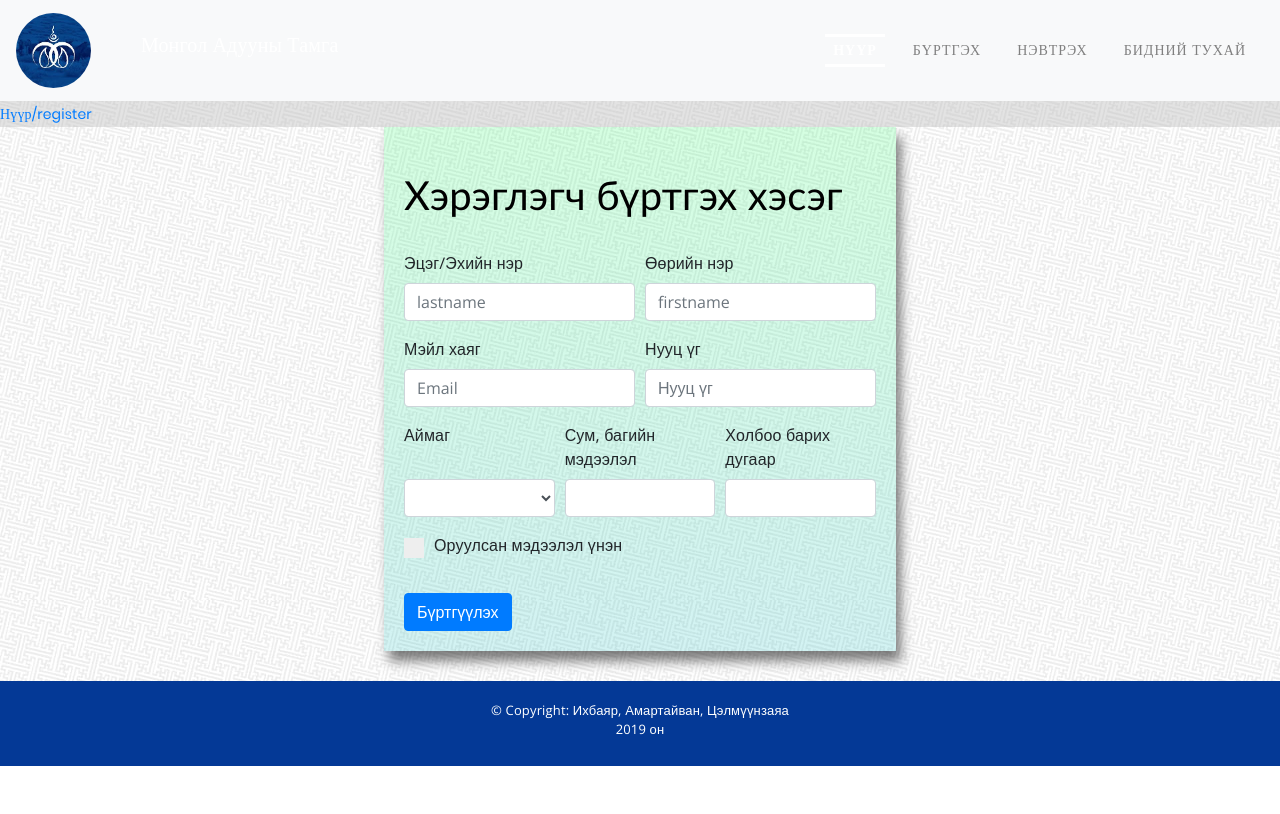
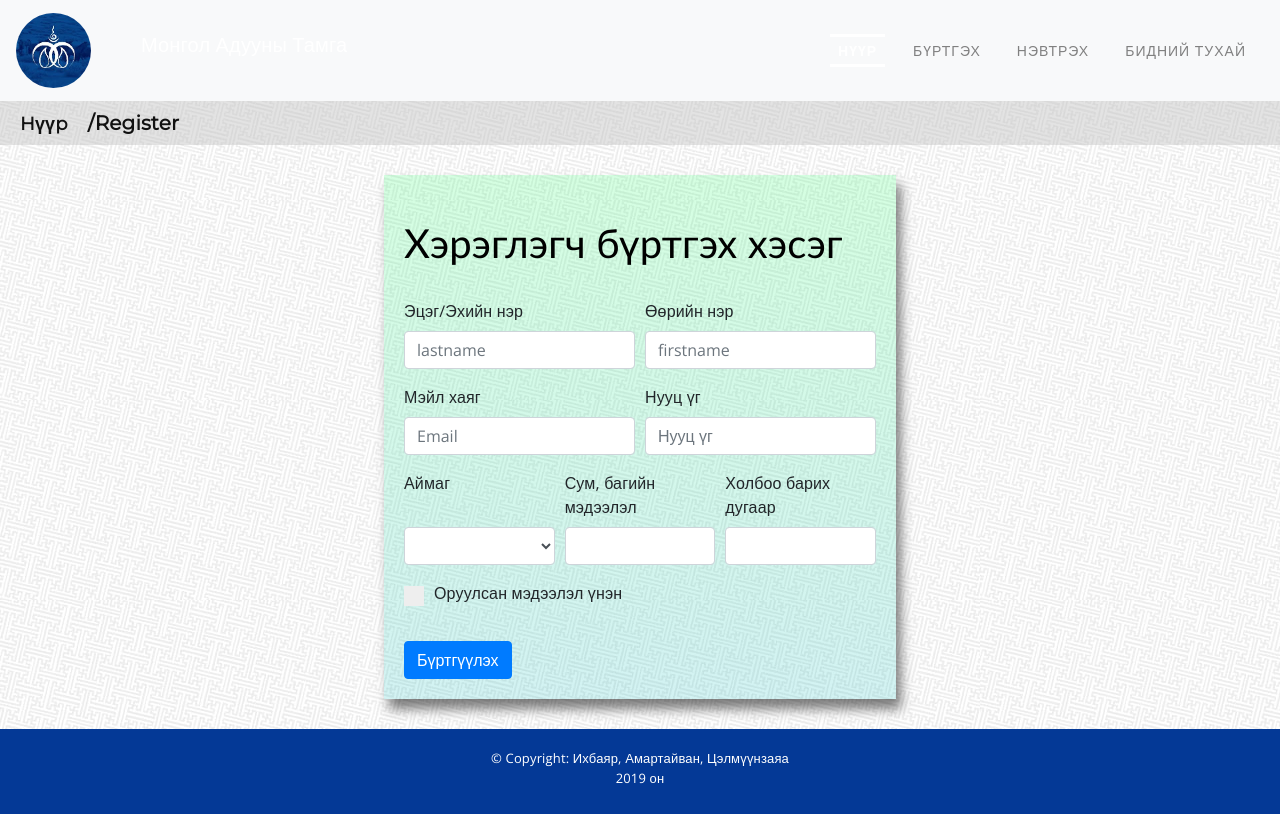
Before and after one commit to Amkaaa/HorseStampProject, a Vue app in the folder frontend/: page /#/register in a window 1280 px wide. Built offline with nearby package versions, Linux system fonts and the light colour scheme; no server answers; what vue-clip, vue-picture-input would draw is missing.

Commit message:
IMP new haha

```diff
--- a/frontend/src/components/Login.vue
+++ b/frontend/src/components/Login.vue
@@ -109,41 +109,9 @@ export default {
     margin-left: auto;
     margin-right: auto;
 }
+@import url('https://fonts.googleapis.com/css?family=Montserrat&display=swap');
+@import url('https://fonts.googleapis.com/css?family=Raleway:400,500,800');
 
-@font-face {
-  font-family: Poppins-Regular;
-  src: url('../fonts/poppins/Poppins-Regular.ttf');
-}
-
-@font-face {
-  font-family: Poppins-Medium;
-  src: url('../fonts/poppins/Poppins-Medium.ttf');
-}
-
-@font-face {
-  font-family: Poppins-Bold;
-  src: url('../fonts/poppins/Poppins-Bold.ttf');
-}
-
-@font-face {
-  font-family: Poppins-SemiBold;
-  src: url('../fonts/poppins/Poppins-SemiBold.ttf');
-}
-
-@font-face {
-  font-family: Montserrat-Bold;
-  src: url('../fonts/montserrat/Montserrat-Bold.ttf');
-}
-
-@font-face {
-  font-family: Montserrat-SemiBold;
-  src: url('../fonts/montserrat/Montserrat-SemiBold.ttf');
-}
-
-@font-face {
-  font-family: Montserrat-Regular;
-  src: url('../fonts/montserrat/Montserrat-Regular.ttf');
-}
 /*//////////////////////////////////////////////////////////////////
 [ RESTYLE TAG ]*/
 
@@ -155,12 +123,10 @@ export default {
 
 body, html {
   height: 100%;
-  font-family: Poppins-Regular, sans-serif;
 }
 
 /*---------------------------------------------*/
 a {
-  font-family: Poppins-Regular;
   font-size: 14px;
   line-height: 1.7;
   color: #666666;
@@ -186,7 +152,6 @@ h1,h2,h3,h4,h5,h6 {
 }
 
 p {
-  font-family: Poppins-Regular;
   font-size: 14px;
   line-height: 1.7;
   color: #666666;
@@ -251,14 +216,12 @@ iframe {
 }
 
 .txt1 {
-  font-family: Montserrat-Regular;
   font-size: 13px;
   line-height: 1.4;
   color: #555555;
 }
 
 .txt2 {
-  font-family: Montserrat-Regular;
   font-size: 13px;
   line-height: 1.4;
   color: #999999;
@@ -351,7 +314,6 @@ iframe {
 .login100-form-title {
   width: 100%;
   display: block;
-  font-family: Poppins-Regular;
   font-size: 35px;
   color: #333333;
   line-height: 1.5;
@@ -374,7 +336,6 @@ iframe {
 }
 
 .label-input100 {
-  font-family: Montserrat-Regular;
   font-size: 18px;
   height: 80px;
   color: #999999;
@@ -398,7 +359,6 @@ iframe {
   display: block;
   width: 100%;
   background: transparent;
-  font-family: Montserrat-Regular;
   font-size: 18px;
   color: #555555;
   line-height: 1.2;
@@ -476,7 +436,6 @@ input.input100 {
   display: none;
 }
 .label-checkbox100 {
-  font-family: Poppins-Regular;
   font-size: 13px;
   color: #999999;
   line-height: 1.4;
@@ -487,7 +446,6 @@ input.input100 {
 }
 .label-checkbox100::before {
   content: "\f00c";
-  font-family: FontAwesome;
   font-size: 13px;
   color: transparent;
   display: -webkit-box;
@@ -537,7 +495,6 @@ input.input100 {
   height: 50px;
   border-radius: 10px;
   background: #6675df;
-  font-family: Montserrat-Bold;
   font-size: 12px;
   color: #fff;
   line-height: 1.2;
@@ -596,7 +553,6 @@ input.input100 {
   transform: translateY(-50%);
   right: 12px;
   pointer-events: none;
-  font-family: Poppins-Regular;
   color: #c80000;
   font-size: 13px;
   line-height: 1.4;
@@ -610,7 +566,6 @@ input.input100 {
 }
 .alert-validate::after {
   content: "\f12a";
-  font-family: FontAwesome;
   display: block;
   position: absolute;
   z-index: 110;
--- a/frontend/src/components/about.vue
+++ b/frontend/src/components/about.vue
@@ -69,7 +69,9 @@ export default {
 }
 </script>
 <style>
-    @import url('https://fonts.googleapis.com/css?family=Roboto&display=swap');
+  @import url('https://fonts.googleapis.com/css?family=Roboto&display=swap');
+  @import url('https://fonts.googleapis.com/css?family=Montserrat&display=swap');
+  @import url('https://fonts.googleapis.com/css?family=Raleway:400,500,800');
 .bg{
   background-size: cover;
   background: url("../assets/bg/alkhan_khee.jpg");
@@ -95,12 +97,10 @@ export default {
 }
 .too{
   color: rgb(48, 131, 208);
-  font-family: "Times New Roman", Times, serif;
   text-shadow: 1px 0 2px rgb(48, 131, 208), 2px 0 9px #ab12da;
   font-size: 5rem;
 }
 .text{
-  font-family: 'Roboto', sans-serif;
   font-size: 2rem;
   color: rgb(255, 192, 56);
   font-weight: 700;
--- a/frontend/src/components/burtgeh.vue
+++ b/frontend/src/components/burtgeh.vue
@@ -185,6 +185,8 @@ export default {
 </script>
 
 <style scoped>
+@import url('https://fonts.googleapis.com/css?family=Montserrat&display=swap');
+@import url('https://fonts.googleapis.com/css?family=Raleway:400,500,800');
 .container{
   width: 40%;
   background: linear-gradient(0deg, rgba(34,193,195,0.2) 0%, rgba(45,253,107,0.2) 100%);
@@ -220,6 +222,7 @@ button {
   width: 20px;
   margin-top: 5px;
   background-color: #eee;
+  padding-bottom: 20px;
 }
 
 /* On mouse-over, add a grey background color */
--- a/frontend/src/components/createStamp.vue
+++ b/frontend/src/components/createStamp.vue
@@ -215,7 +215,6 @@ div.outside{
   width: 100%;
 }
 .container-haha{
-  font-family: 'Open Sans', 'Poppins', sans-serif;
   text-align: center;
   width: 70%;
   margin: auto;
--- a/frontend/src/components/header.vue
+++ b/frontend/src/components/header.vue
@@ -50,7 +50,7 @@
     </div>
   </nav>
   <div id="pathname">
-    <router-link to="/">Нүүр</router-link><router-link :to="$route.path">{{$route.path}}</router-link>
+    <router-link to="/"><span>Нүүр</span></router-link><router-link :to="$route.path"><span class="ggg">{{$route.path}}</span></router-link>
   </div>
 </nav>
 </template>
@@ -119,11 +119,35 @@ export default {
 <style>
   @import url('https://fonts.googleapis.com/css?family=Montserrat&display=swap');
   @import url('https://fonts.googleapis.com/css?family=Raleway:400,500,800');
-#pathname{
+#pathname a{
+  font-family: Montserrat, sans-serif !important;
+  font-size: 18px;
+  font-weight: 700;
+  text-decoration: none;
+  color: #111111;
+  text-transform: capitalize;
+  padding: 5px 10px;
+  margin-bottom: 50px;
+}
+#pathname {
+  font-family: Montserrat, sans-serif !important;
+  font-size: 18px;
+  font-weight: 700;
+  text-decoration: none;
+  color: #111111;
+  text-transform: capitalize;
   background: #bebebe6c;
+  padding: 5px 10px;
+  margin-bottom: 30px;
+}
+#pathname span.ggg{
+  font-size: 20px;
+  font-weight: 700;
+  text-decoration: none;
+  text-transform: capitalize;
+  color: #111111;
 }
 .snip1217 {
-  font-family: 'Raleway', Arial, sans-serif;
   text-align: center;
   text-transform: uppercase;
   font-weight: 300;
@@ -184,7 +208,6 @@ export default {
   .navbar{
     /* background-image: url("../assets/header/bg.png") !important; */
     background-color: rgb(3, 31, 75) !important;
-    font-family: 'Montserrat', sans-serif;
     background-size: cover;
     background-repeat: no-repeat;
     position: sticky;
```
